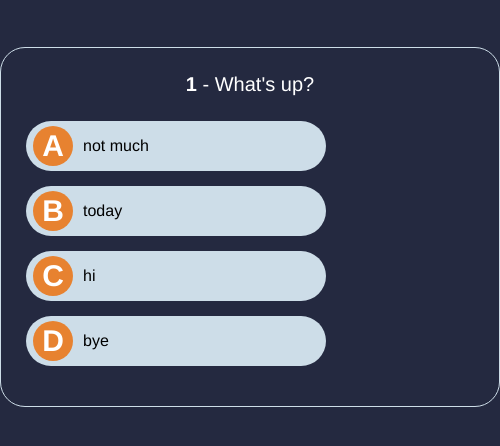
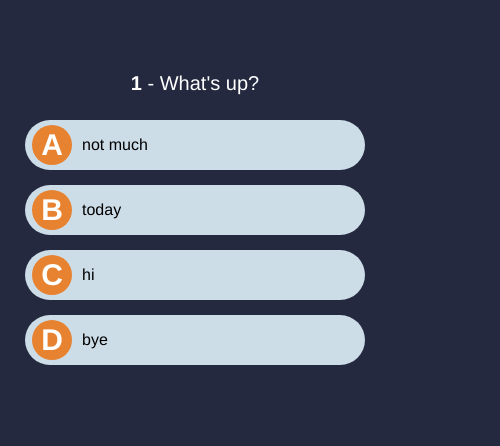
Before and after one commit to jonathanmperes/Ten-I-Can-Quiz, a plain HTML site: page index.html in a window 390 px wide. Shown: the part 120-566 px from the top of the page, 500 px wide, since content can reach past the window. Drawn offline with Linux system fonts and the light colour scheme.

Commit message:
mobile screen adjustments

```diff
--- a/css/styles.css
+++ b/css/styles.css
@@ -146,3 +146,20 @@ body {
     background-color: #e62210;
     color: #fff;
 }
+
+/* RESPONSIVE */
+@media(max-width: 450px) {
+
+    #quiz-container {
+        border: none;
+        width: 100%;
+    }
+
+    #answers-box button {
+        width: 100%;
+    }
+
+    #score-container {
+        width: 90%;
+    }
+}
```
